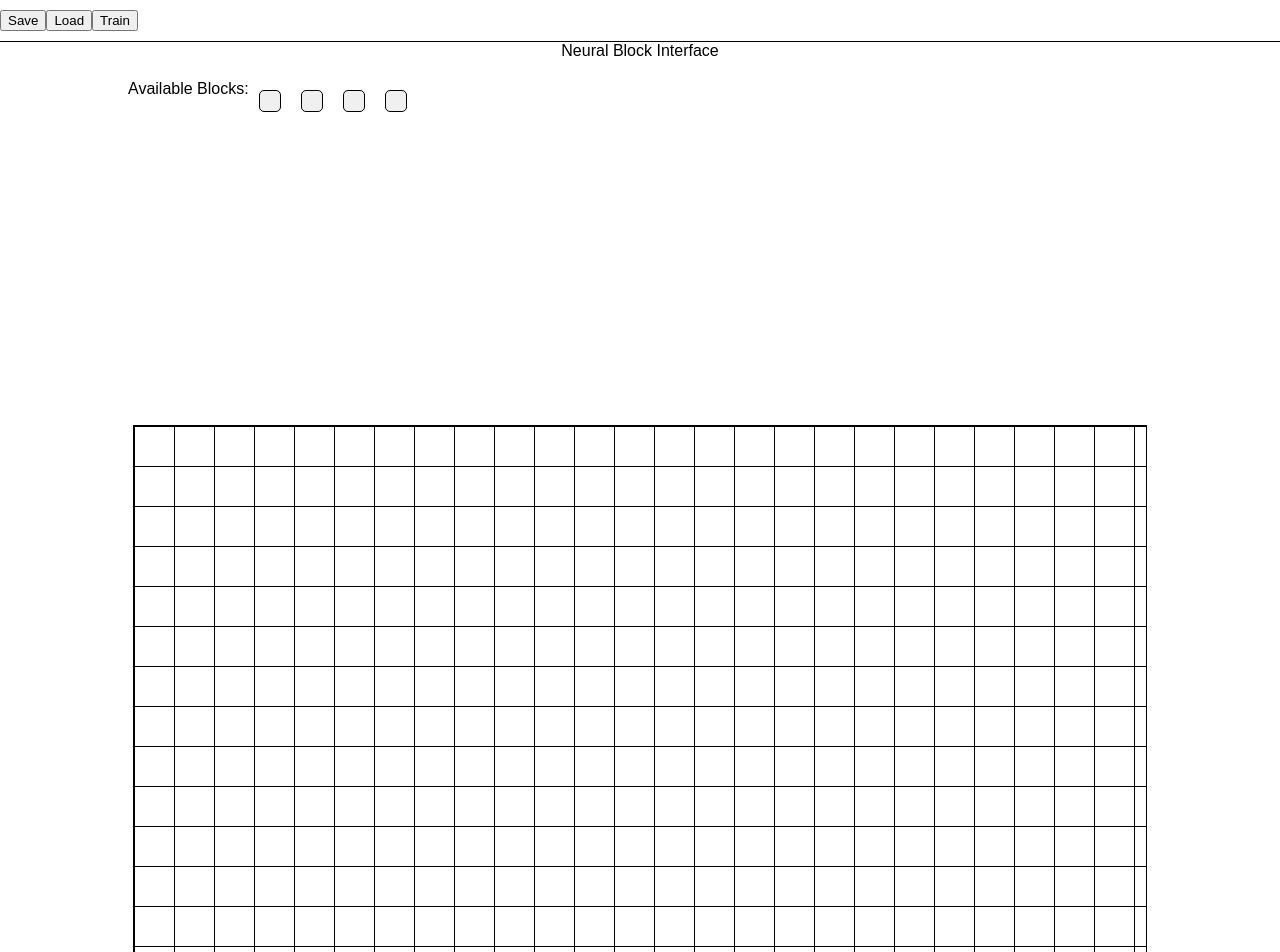
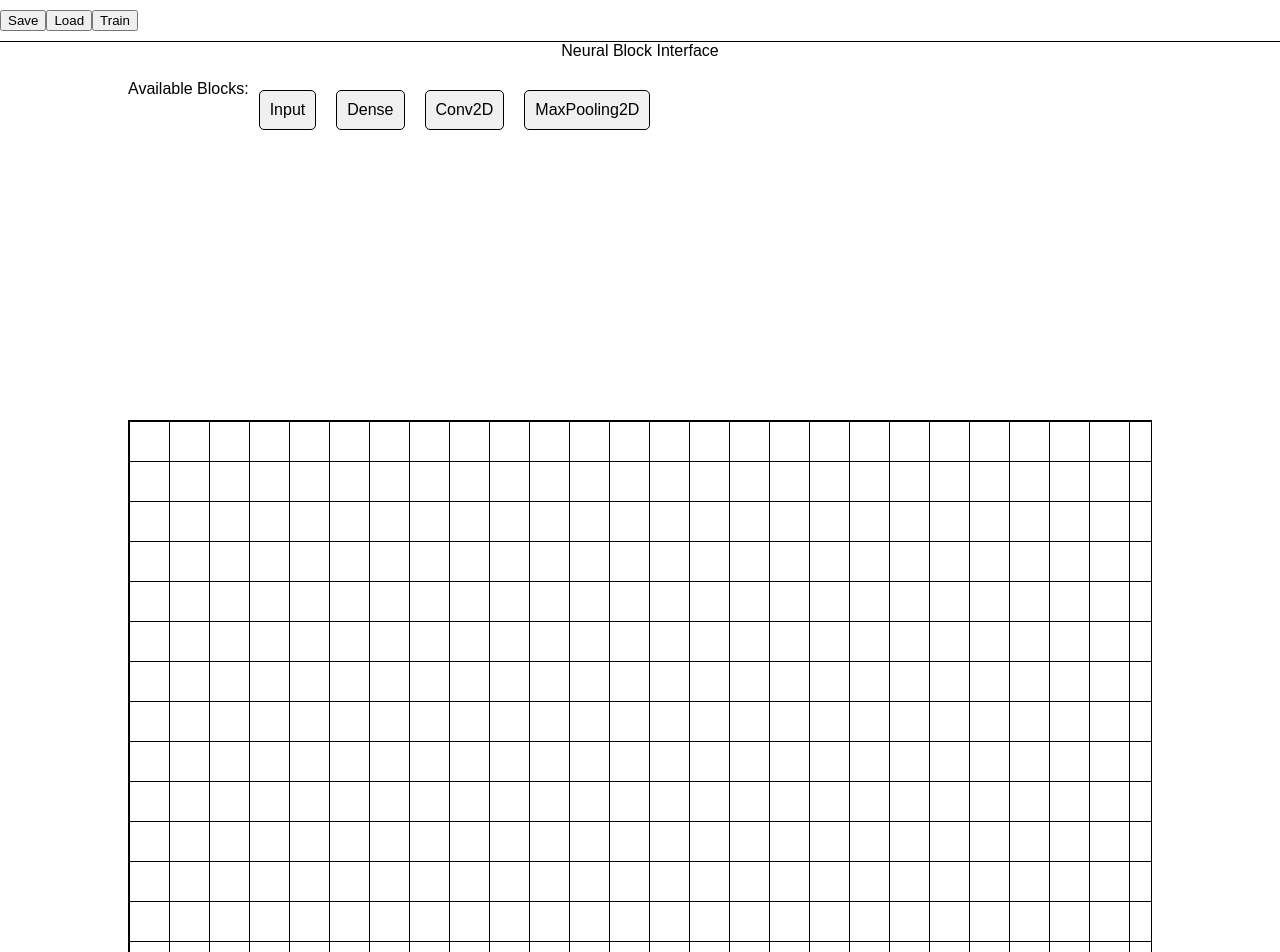
Before and after one commit to joshua-hill/Neural-Blocks, a React (Create React App) app: page / in a window 1280 px wide. Shown: the top 952 px of the page. Built offline with nearby package versions, Linux system fonts and the light colour scheme.

Commit message:
transfer

```diff
--- a/src/App.css
+++ b/src/App.css
@@ -26,7 +26,7 @@
 
 /* Add styling for individual blocks in the canvas */
 .canvas > div {
-  margin: 5px;
+  margin: 0px;
   padding: 10px;
   display: flex;
   flex-wrap: wrap;
--- a/src/App.js
+++ b/src/App.js
@@ -10,9 +10,15 @@ function App() {
     const [blocks, setBlocks] = useState([]);
 
     const handleDrop = (type, position) => {
+        let adjustedPosition = { ...position };
+
+        // This loop will ensure that we keep adjusting the position until no overlap is found
+        while (blocks.some(block => block.position.left === adjustedPosition.left && block.position.top === adjustedPosition.top)) {
+            adjustedPosition.top += 40;  // Assuming block height + margin = 60px, adjust as needed
+        }
         const newBlock = {
             type: type,
-            position: position,
+            position: adjustedPosition,
             properties: getDefaultProperties(type)
         };
         console.log("Setting block position:", position);
@@ -98,7 +104,7 @@ function App() {
                 </div>
 
                 <div className="canvas">
-                    <Canvas onDrop={handleDrop}>
+                    <Canvas onDrop={handleDrop} blocks={blocks}>
                     {blocks.map((block, idx) => (
                         <div key={idx}
                         style={{ border: '1px solid black', margin: '10px',  position: 'absolute', left: block.position.left,
--- a/src/Block.js
+++ b/src/Block.js
@@ -30,7 +30,7 @@ const Block = ({ type }) => {
             drag(node);
             ref.current = node;
         }} style={{ ...blockStyle, opacity: isDragging ? 0.5 : 1 }}>
-
+            {type}
         </div>
     );
 };
--- a/src/Canvas.js
+++ b/src/Canvas.js
@@ -1,7 +1,7 @@
 import React, { useRef } from 'react';
 import { useDrop } from 'react-dnd';
 
-const Canvas = ({ onDrop, children }) => {
+const Canvas = ({ onDrop, children, blocks }) => {
     const gridSize = 40;  // This matches the grid size set in the CSS
 
     const canvasRef = useRef(null);
@@ -13,12 +13,19 @@ const Canvas = ({ onDrop, children }) => {
 
         // Adjust for canvas offset
         const delta = monitor.getDifferenceFromInitialOffset();
-
         let left = Math.round((item.initialLeft + delta.x - canvasRect.left) / gridSize) * gridSize;
         let top = Math.round((item.initialTop + delta.y - canvasRect.top) / gridSize) * gridSize;
 
-            console.log("Calculated position:", { left, top });
-
+        // Vertical Snapping
+        const snapThreshold = 10; // Distance in pixels to trigger snapping
+        for (const block of blocks) { // Assuming 'blocks' prop is passed to the Canvas component
+            if (Math.abs(block.position.left - left) < gridSize) { // Blocks are vertically aligned
+                if (Math.abs(block.position.top + gridSize - top) < snapThreshold) { // Block is close enough to snap
+                    top = block.position.top + gridSize;
+                    console.log("Vertical snap")
+                }
+            }
+        }
 
         // Call the onDrop function passed from the parent component (App)
         onDrop(item.type, { left, top });
```
Lines whose indentation alone changed are shown as unchanged.
